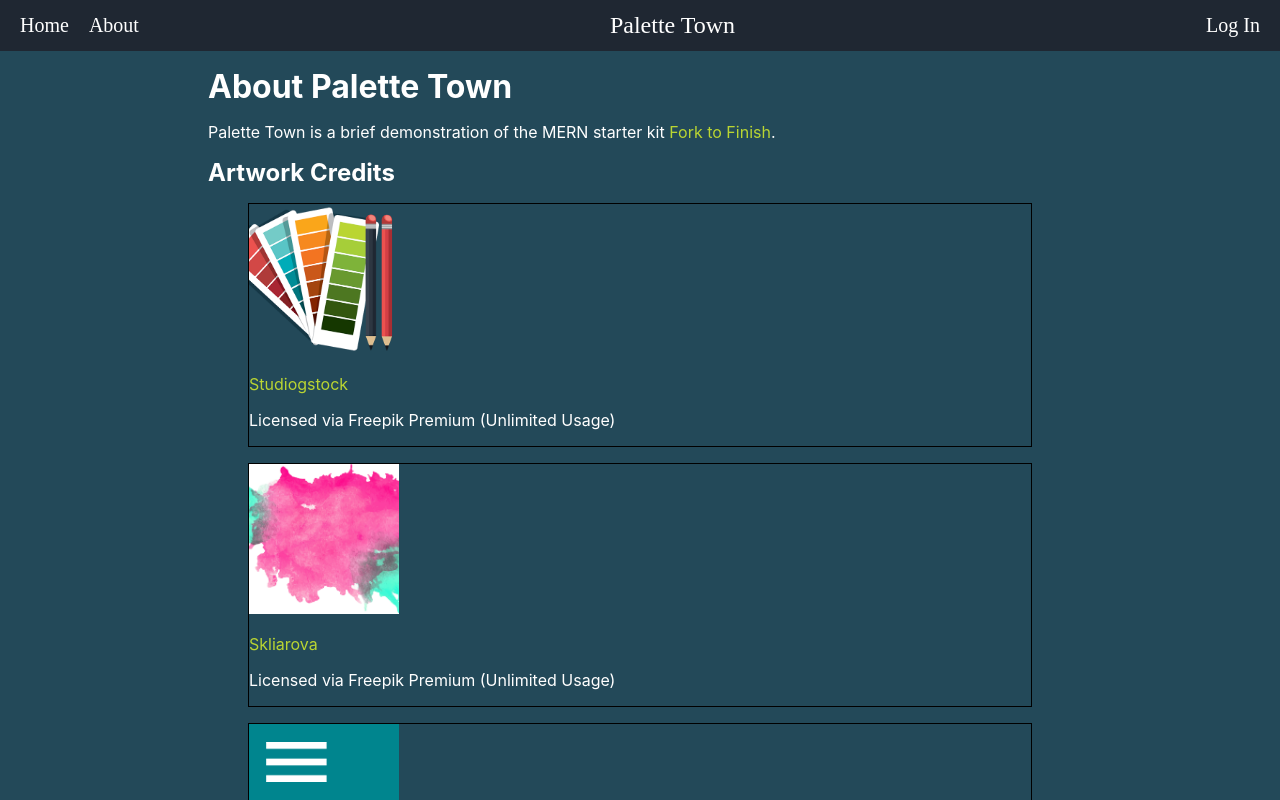
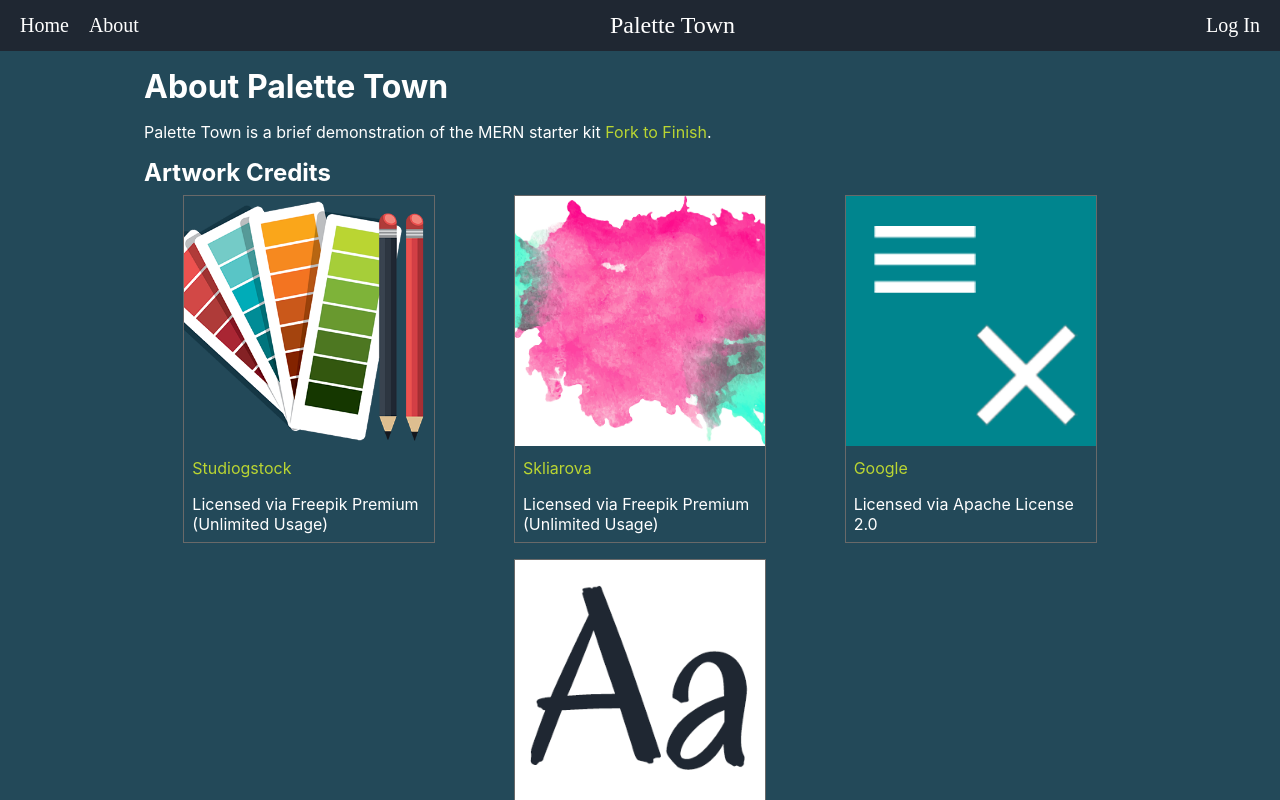
Before and after one commit to kmtenhouse/fork-to-finish, a React (Create React App) app in the folder client/: page /about in a window 1280 px wide. Shown: the top 800 px of the page. Built offline with nearby package versions, Linux system fonts and the light colour scheme; no server answers; a web font is replaced by a local one.

Commit message:
Adjusting css for credits

```diff
--- a/client/src/components/Container/container.css
+++ b/client/src/components/Container/container.css
@@ -2,10 +2,16 @@
     width: 100%;
 }
 
+@media only screen and (min-width: 768px) {
+    .container {
+        width: 90%;
+        margin: 0 auto;
+    }
+}
 
 @media only screen and (min-width: 992px) {
     .container {
-        width: 70%;
+        width: 80%;
         margin: 0 auto;
     }
 }
--- a/client/src/components/CreditBox/CreditBox.js
+++ b/client/src/components/CreditBox/CreditBox.js
@@ -1,26 +1,31 @@
 import React from "react";
 import "./creditbox.css";
 
-
-function CreditBox(props) {
-
+export function CreditBox(props) {
     const { image, alt, href, license, author } = props.attribution;
 
     return (
-
-        <figure className="credit-box">
+        <div className="credit-box">
             <a href={href}>
                 <img className="credit-box__img" src={image} alt={alt} />
             </a>
-            <figcaption>
-                <a href={href}>
-                    <p>{author}</p>
-                </a>
-                <p>Licensed via {license}</p>
-            </figcaption>
-        </figure>
+            <ul className="credit-box__info">
+                <li className="credit-box__item">
+                    <a href={href}>{author}</a>
+                </li>
 
+                <li className="credit-box__item">
+                    Licensed via {license}
+                </li>
+            </ul>
+        </div>
     );
 }
 
-export default CreditBox;
+export function CreditGallery(props) {
+    return (
+        <div className="credit-gallery">
+            {props.children}
+        </div>
+    );
+}
--- a/client/src/components/CreditBox/creditbox.css
+++ b/client/src/components/CreditBox/creditbox.css
@@ -1,12 +1,45 @@
+.credit-gallery {
+    display: flex;
+    flex-direction: row;
+    flex-wrap: wrap;
+}
+
 .credit-box {
-    border: 1px solid black;
+    margin: 0.5em 0.5em;
+    border: 1px solid #696969;
     display: flex;
     flex-direction: column;
-    justify-content: space-evenly;
+    width: 300px;
+    margin: 0.5em auto;
+}
+
+.credit-box__item {
+    margin: 0.5em 0.5em;
+}
+
+.credit-box__info {
+    display: flex;
+    flex-direction: column;
+    justify-content: left;
+    list-style-type: none;
+    padding: 0;
+    margin: 0;
 }
 
 .credit-box__img {
-    width: 150px;
-    height: 150px;
+    margin: 0 auto;
+    width: 300px;
+    height: 300px;
     object-fit: cover;
 }
+
+@media only screen and (min-width: 768px) {
+    .credit-box {
+        width: 250px;
+    }
+
+    .credit-box__img {
+        width: 250px;
+        height: 250px;
+    }
+}
--- a/client/src/components/CreditBox/index.js
+++ b/client/src/components/CreditBox/index.js
@@ -1 +1 @@
-export { default } from "./CreditBox";
+export {CreditBox, CreditGallery} from "./CreditBox"
--- a/client/src/pages/About.js
+++ b/client/src/pages/About.js
@@ -1,6 +1,7 @@
 import React from "react";
 import "./page.css";
-import CreditBox from "../components/CreditBox";
+import { CreditGallery, CreditBox } from "../components/CreditBox/";
+
 
 function About(props) {
     const credits = [
@@ -38,13 +39,15 @@
         }
     ];
 
-    return(
+    return (
         <div className="page">
             <h1 className="page__heading">About Palette Town</h1>
             <p>Palette Town is a brief demonstration of the MERN starter kit <a className="page__link" href="https://github.com/kmtenhouse/fork-to-finish">Fork to Finish</a>.
             </p>
             <h2 className="page__heading">Artwork Credits</h2>
-            {credits.map(attribution => <CreditBox attribution={attribution} key={attribution._id} /> )}
+            <CreditGallery>
+                {credits.map(attribution => <CreditBox attribution={attribution} key={attribution._id} />)}
+            </CreditGallery>
         </div>
     );
 }
```
